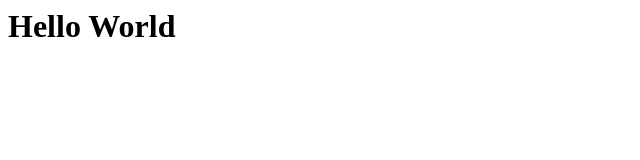
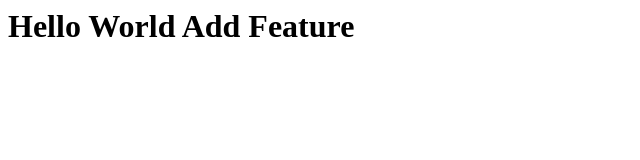
Before and after one commit to randolphpebenito/randolphpebenito.github.io, a plain HTML site: page index.html in a window 1280 px wide. Shown: the whole page, without its empty margins (0-640 px from the left). Drawn offline with Linux system fonts and the light colour scheme.

Commit message:
Add text.

```diff
--- a/index.html
+++ b/index.html
@@ -1 +1 @@
-<h1>Hello World</h1>
+<h1>Hello World Add Feature</h1>
```
